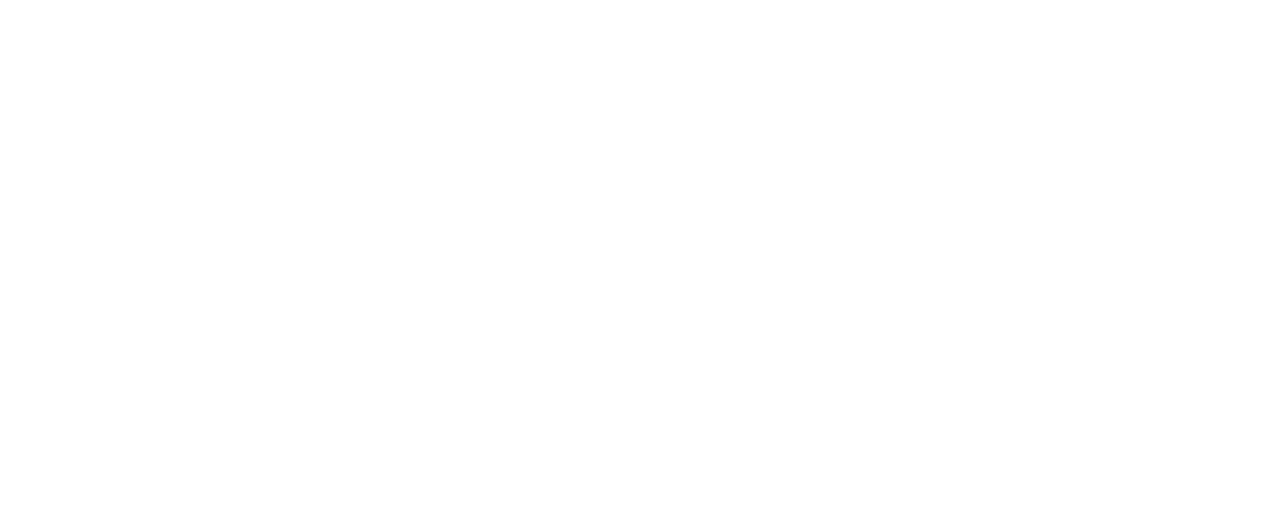
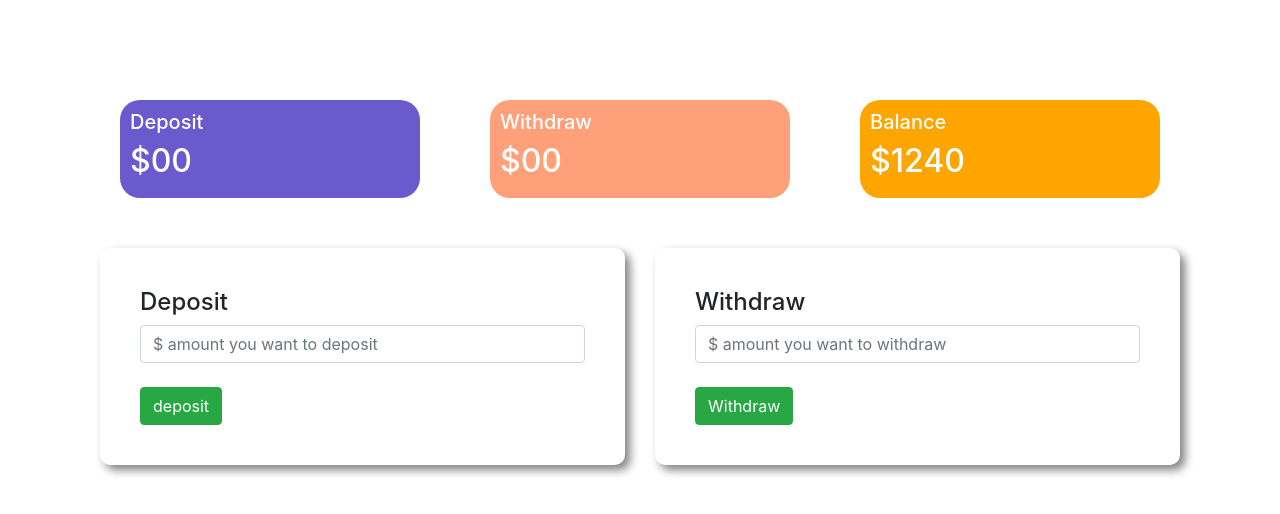
Before and after one commit to abircu/Banking_system, a plain HTML site: page index.html in a window 1280 px wide. Both pictures are taken after a click on the button "Enter". Drawn offline with nearby package versions, Linux system fonts and the light colour scheme.

Commit message:
banking system added

```diff
--- a/index.html
+++ b/index.html
@@ -22,6 +22,46 @@
             <button id="login" class="btn btn-success">Enter</button>
         </div>
     </div>
+    <div id="transaction-area">
+        <div class="row">
+            <div class="col-md-4">
+                <div class="deposit status">
+                    <h5>Deposit</h5>
+                    <h2>$<span id="currentDeposit">00</span></h2>
+                </div>
+            </div>
+            <div class="col-md-4">
+                <div class="withdraw status">
+                    <h5>Withdraw</h5>
+                    <h2>$00</h2>
+                </div>
+            </div>
+            <div class="col-md-4">
+                <div class="Balance status">
+                    <h5>Balance</h5>
+                    <h2>$<span id="currentBalance">1240</span></h2>
+                </div>
+            </div>
+        </div>
+        <div class="row">
+            <div class="col-md-6">
+               <div class="submit-area">
+                    <h4>Deposit</h4>
+                    <input type="text" id="depositAmount" class="form-control" placeholder="$ amount you want to deposit">
+                    <br>
+                    <button id="button" class="btn btn-success">deposit</button>
+                </div>
+               </div>
+            <div class="col-md-6">
+                <div class="submit-area">
+                    <h4>Withdraw</h4>
+                    <input type="text" id="withdeawAmout" class="form-control" placeholder="$ amount you want to withdraw">
+                    <br>
+                    <button id="withdraw" class="btn btn-success">Withdraw</button>
+                </div>
+            </div>
+        </div>
+    </div>
     <script src="index.js"></script>
 </body>
 </html>
--- a/index.js
+++ b/index.js
@@ -2,4 +2,42 @@ const loginBtn = document.getElementById("login");
 loginBtn.addEventListener("click", () => {
   const loginArea = document.getElementById("login-area");
   loginArea.style.display = "none";
+  const TnansactonArea = document.getElementById("transaction-area");
+  TnansactonArea.style.display = "block";
 });
+//for deposit button
+const Addeposit = document.getElementById("button");
+Addeposit.addEventListener("click", () => {
+  const depositNumber = getInputNumber("depositAmount");
+  // const depositAmount = document.getElementById("depositAmount").value;
+  // const depositNumber = parseFloat(depositAmount);
+
+  update("currentBalance", depositNumber);
+  update("currentDeposit", depositNumber);
+
+  document.getElementById("depositAmount").value = "";
+});
+
+//withdraw button Even handler
+const withdrew = document.getElementById("withdraw");
+withdrew.addEventListener("click", () => {
+  // const withdrawAmount = document.getElementById("withdeawAmout").value;
+  const withdrawNumber = getTnputNumber("withdeawAmout");
+
+  withdrawNumber = parseFloat(withdrawAmount);
+
+  moneyOut("withdeawAmout", withdrawNumber);
+});
+
+function getInputNumber(id) {
+  const Amount = document.getElementById(id).value;
+  const amountNumber = parseFloat(Amount);
+  return amountNumber;
+}
+
+function update(id, depositNumber) {
+  const current = document.getElementById(id).innerText;
+  const currentNumber = parseFloat(current);
+  const totalAmount = depositNumber + currentNumber;
+  document.getElementById(id).innerText = totalAmount;
+}
--- a/style.css
+++ b/style.css
@@ -7,3 +7,21 @@ body{
     padding: 40px;
     box-shadow: 5px 5px 10px gray;
 }
+#transaction-area{
+    display: none;
+}
+.status{
+    margin:0 20px;
+    color: white;
+    border-radius: 20px;
+    padding: 10px;
+}
+.deposit{
+    background-color: slateblue;
+}
+.withdraw{
+    background-color: lightsalmon;
+}
+.Balance{
+    background-color: orange;
+}
```
